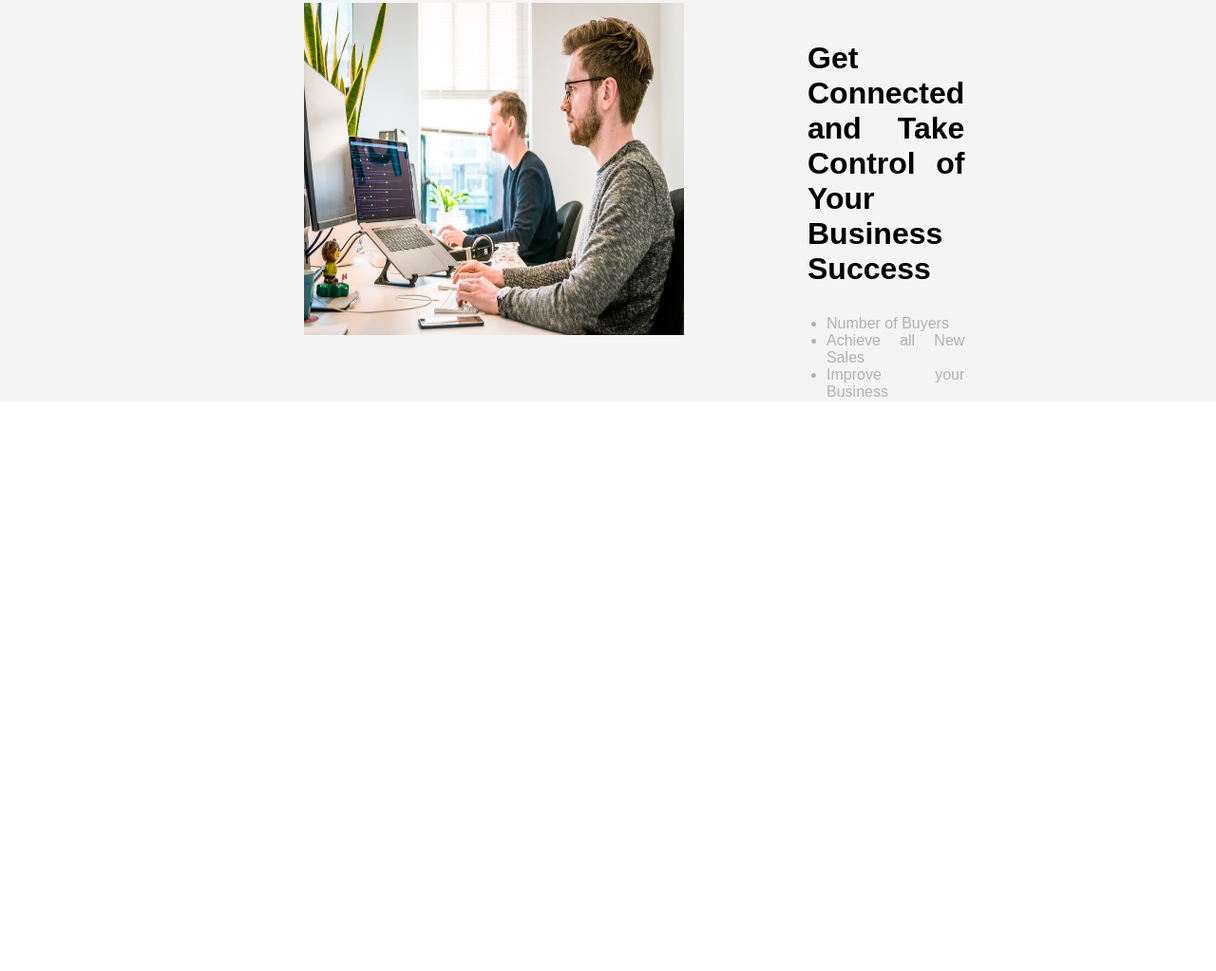
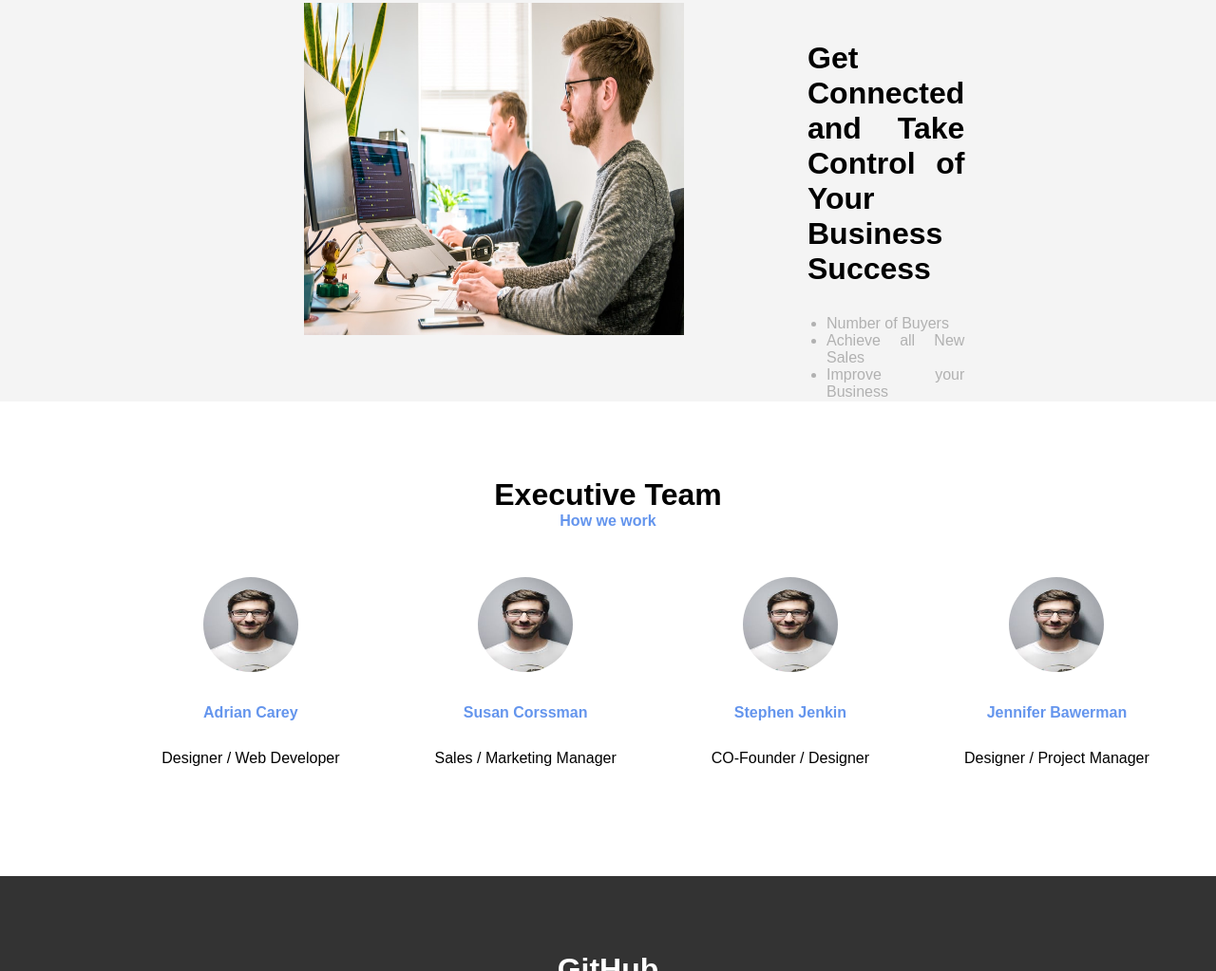
Before and after one commit to BerishaHysen/DetyraFlexBox, a plain HTML site: page index.html in a window 1280 px wide. Shown: the part 1777-2800 px from the top of the page at 95% size. Before the commit the page ends 2200 px from the top, so only its background shows below. Drawn offline with Linux system fonts and the light colour scheme.

Commit message:
another-commit

```diff
--- a/css/style.css
+++ b/css/style.css
@@ -9,12 +9,14 @@ html, body {
 
 .container {
    margin: 0 auto;
-   max-width: 1100px;
+   max-width: 1800px;
+
    /* overflow: auto; */
 
 }
 
 .header {
+   /* width: 100%; */
    height: 600px;
    text-align: center;
    background: url("../image/image1.jpeg") no-repeat center center/cover;
@@ -171,7 +173,7 @@ html, body {
    width: 100%;
    background-color: #fff;
    text-align: center;
-   padding: 80px 320px;
+   padding: 20px 320px;
 }
 
 .business-3 .elements {
@@ -230,3 +232,56 @@ html, body {
    margin-bottom: 20px;
    color: rgb(177, 177, 177);
 }
+
+.team {
+   overflow: hidden;
+   display: flex;
+   height: 500px;
+   width: 100%;
+   background-color: #fff;
+   text-align: center;
+   padding-top: 80px;
+
+}
+
+.team .elements {
+   display: flex;
+   position: relative;
+}
+.elements img {
+
+   width: 100px;
+   height: 100px;
+   border-radius: 50%;
+   margin-top: 50px;
+}
+
+.elements p{
+   /* position: absolute; */
+   padding-top: 30px;
+   text-align: center;
+}
+
+.elements .adrian, .susan, .stephen, .jennifer {
+   padding-left: 100px;
+}
+
+
+.elements .emrat {
+   color: cornflowerblue;
+   font-weight: bolder;
+}
+
+.footer {
+   overflow: hidden;
+   height: 20px;
+   width: 100%;
+   background-color: #333;
+   text-align: center;
+   padding: 80px 320px;
+}
+
+.footer h1, a {
+   color: #fff;
+   text-decoration: none;
+}
--- a/index.html
+++ b/index.html
@@ -109,6 +109,38 @@
       </div>
    </div>
 
+   <div class="team">
+      <div class="container">
+         <h1>Executive Team</h1>
+         <p style="color: cornflowerblue; font-weight: bolder;">How we work</p>
+         <div class="elements">
+            <div class="adrian">
+               <img src="./image/person1.jpg" alt="person1">
+               <p class="emrat">Adrian Carey</p>
+               <p>Designer / Web Developer</p>
+            </div>
+            <div class="susan">
+               <img src="./image/person1.jpg" alt="person2">
+               <p class="emrat">Susan Corssman</p>
+               <p>Sales / Marketing Manager</p>
+            </div>
+            <div class="stephen">
+               <img src="./image/person1.jpg" alt="person3">
+               <p class="emrat">Stephen Jenkin</p>
+               <p>CO-Founder / Designer</p>
+            </div>
+            <div class="jennifer">
+               <img src="./image/person1.jpg" alt="person4">
+               <p class="emrat">Jennifer Bawerman</p>
+               <p>Designer / Project Manager</p>
+            </div>
+         </div>
+      </div>
+   </div>
+
+   <div class="footer">
+      <h1><a href="https://github.com/BerishaHysen/DetyraFlexBox" target="_blank">GitHub</a></h1>
+   </div>
 
 
 </body>
```
Also changed, not shown: image/person1.jpg (added).
